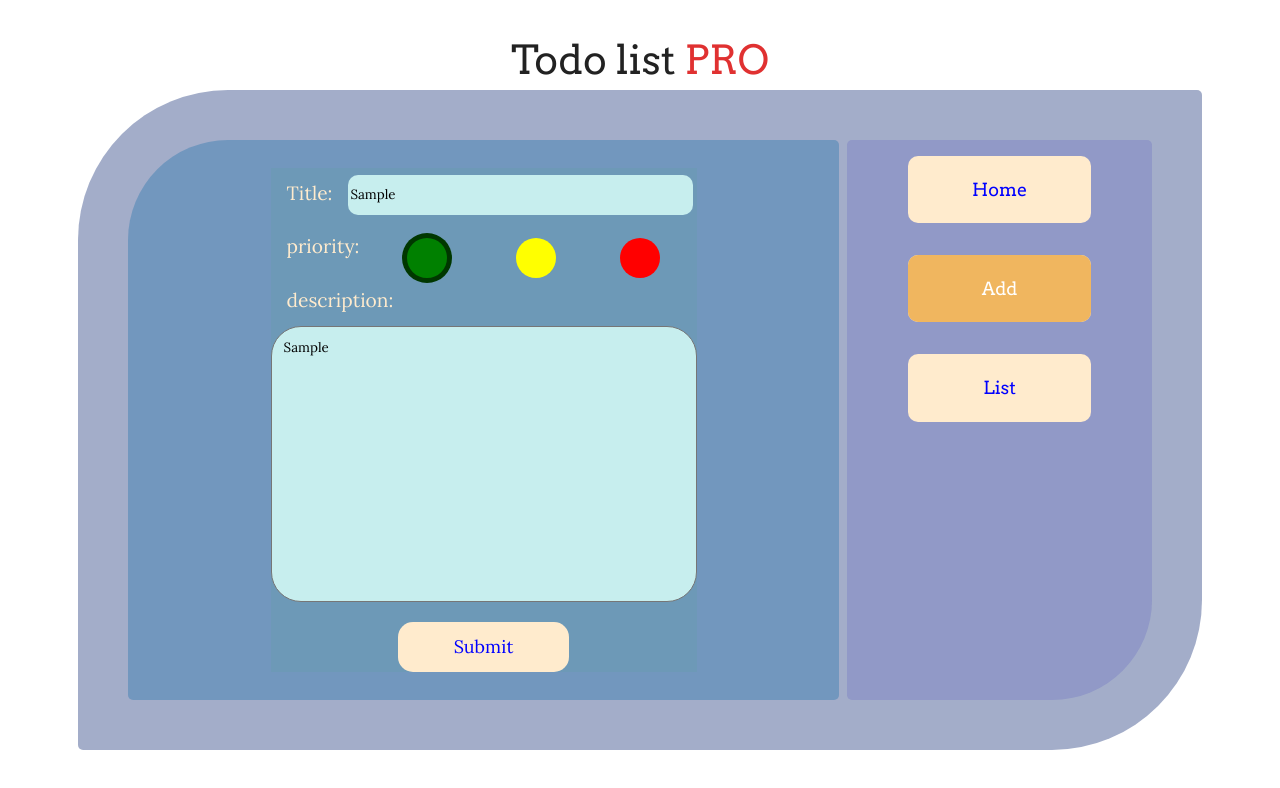
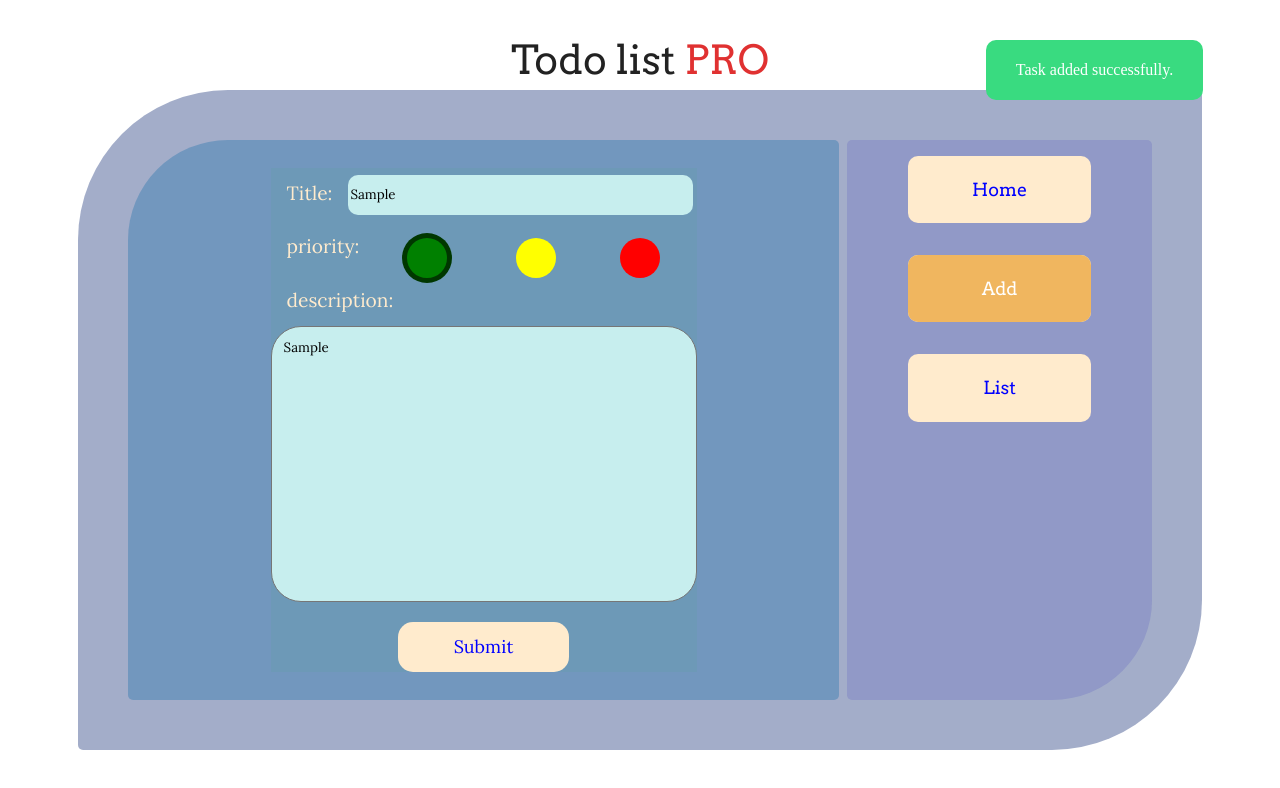
Before and after one commit to sinaGh-cyber/todo-list, a React (Create React App) app: page /add in a window 1280 px wide. Both pictures are taken after typing "Sample", "Sample" into the empty fields and a click on the input 483 px from the left and 646 px from the top of the page. Shown: the top 788 px of the page. Built offline with nearby package versions, Linux system fonts and the light colour scheme.

Commit message:
success aleart and som clean up

```diff
--- a/src/pages/add-product.jsx
+++ b/src/pages/add-product.jsx
@@ -1,9 +1,13 @@
 import React, { useEffect } from 'react';
 import { useForm } from 'react-hook-form';
+import { useRef, useState } from 'react/cjs/react.development';
 import { usePriorityQueue } from '../provider/priorityQueueProvider';
 import Classes from './addProduct.module.css';
+const UnSubmittableTime = 3000;
 
 const AddProduct = () => {
+  const [prevTime, setPrevTime] = useState(undefined);
+
   const { priorityQueue, updatePriorityQueue } = usePriorityQueue();
 
   const {
@@ -17,15 +21,38 @@ const AddProduct = () => {
     setValue('priority', '3');
   }, [setValue]);
 
+  const [isSuccess, setIsSuccess] = useState(false);
+
+  const showSuccessAlert = () => {
+    setIsSuccess(true);
+    setTimeout(() => setIsSuccess(false), UnSubmittableTime);
+  };
+
   const submitter = (data) => {
-    console.log(priorityQueue);
-    priorityQueue.enqueue(data, Number(data.priority + new Date().getTime()));
-    updatePriorityQueue();
-    // console.log(priorityQueue.dequeue());
+    const currentTime = new Date().getTime();
+
+    if (!prevTime || prevTime + UnSubmittableTime < currentTime) {
+      priorityQueue.enqueue(data, Number(data.priority + currentTime));
+      setPrevTime(currentTime);
+      showSuccessAlert();
+      updatePriorityQueue();
+    }
+    if (!prevTime) setPrevTime(currentTime);
   };
 
   return (
     <>
+      {isSuccess && (
+        <p
+          onClick={() => {
+            setIsSuccess(false);
+          }}
+          className={`${Classes.success} ${Classes.alert}`}
+        >
+          Task added successfully.
+        </p>
+      )}
+
       {
         <p
           style={
@@ -41,7 +68,7 @@ const AddProduct = () => {
             e.target.style =
               ' backgroundColor: transparent ; color: transparent ';
           }}
-          className={Classes.error}
+          className={`${Classes.error} ${Classes.alert}`}
         >
           {errors.title?.message}
         </p>
--- a/src/pages/addProduct.module.css
+++ b/src/pages/addProduct.module.css
@@ -136,6 +136,10 @@ input[type='submit']:active {
 }
 
 .error {
+  background-color: transparent;
+}
+
+.alert {
   position: absolute;
   display: flex;
   justify-content: center;
@@ -145,10 +149,14 @@ input[type='submit']:active {
   right: 6vw;
   padding: 10px 30px;
   height: 5vh;
-  background-color: transparent;
 
-  color: rgb(223, 235, 220);
+  color: #fff;
   border-radius: 10px;
+
+  transition: all 0.2 linear;
+}
+.success {
+  background-color: #39db80;
 }
 
 @media (max-width: 800px) {
@@ -170,6 +178,10 @@ input[type='submit']:active {
     right: auto;
     margin: auto;
   }
+  .success {
+    right: auto;
+    margin: auto;
+  }
 }
 
 @media (max-height: 700px) {
```
